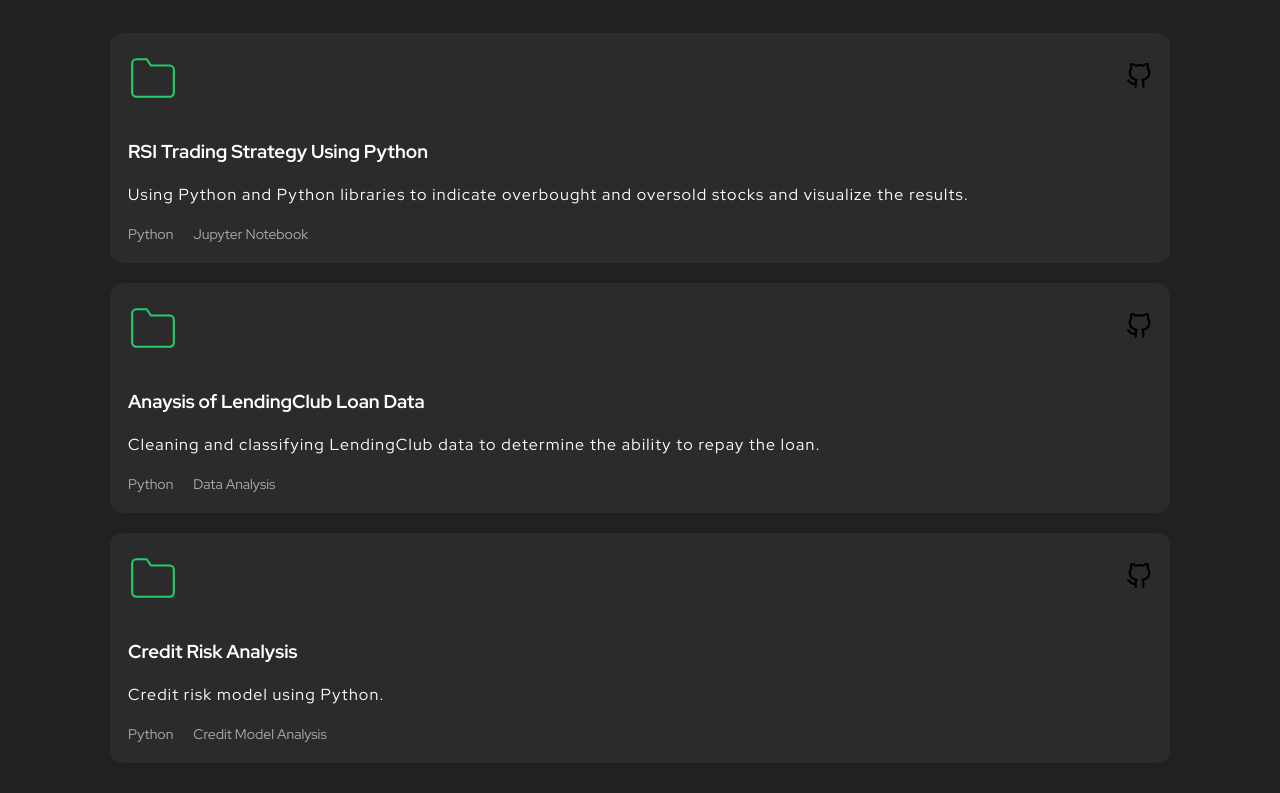
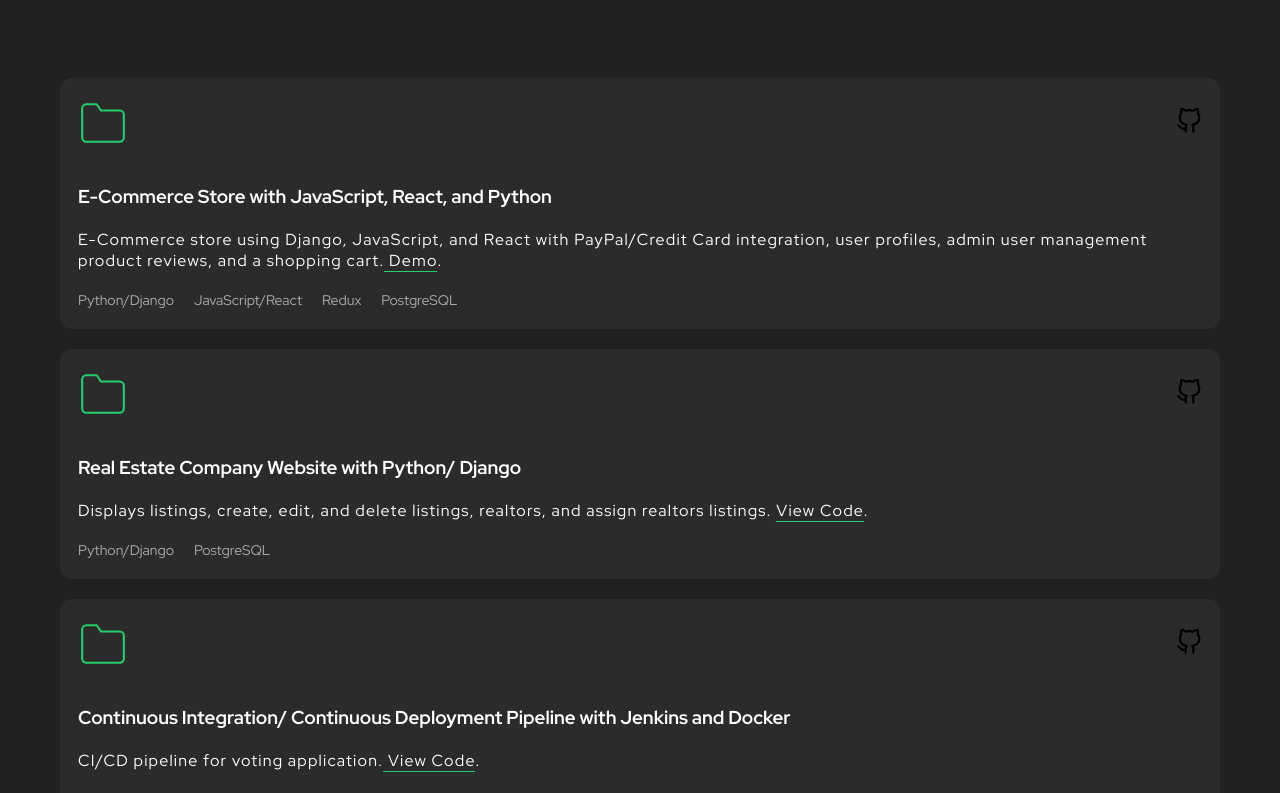
Before and after one commit to SarahSchoonmaker/sarah-react-portfolio, a React (Create React App) app: page / in a window 1280 px wide. Shown: the part 1060-1853 px from the top of the page. Built offline with nearby package versions, Linux system fonts and the light colour scheme.

Commit message:
edited projects

```diff
--- a/src/components/Header/styles.ts
+++ b/src/components/Header/styles.ts
@@ -5,7 +5,7 @@ export const Container = styled.header`
   display: flex;
   justify-content: space-between;
   align-items: center;
-  padding: 1.8rem 10rem;
+  padding: 1.8rem 5rem;
 
   background-color: #21212150;
 
--- a/src/components/Hero/Hero.tsx
+++ b/src/components/Hero/Hero.tsx
@@ -19,7 +19,7 @@ export function Hero(){
           <p className="small-resume">Software Developer with experience building and maintaining large scale
           e-commerce websites processing millions of requests, integrating subscription payments, and Google Analytics. I also
           lead marketing teams in analyzing marketing data and developing strategies. Technologies frequently used include:
-          Python, Django, JavaScript, React, TypeScript, Wordpress, PHP, HTML/CSS, PostgreSQL, AWS, Unit Testing with Pytest or Cypress,
+          Python, Django, JavaScript, React, TypeScript, Wordpress, PHP, HTML/CSS/Sass, PostgreSQL, AWS, Unit Testing with Pytest or Cypress,
           Docker, Jenkins, and more to build highly functional, scalable, and beautiful web applications. </p>
         </ScrollAnimation>
 
--- a/src/components/Main/styles.ts
+++ b/src/components/Main/styles.ts
@@ -4,7 +4,7 @@ import styled from "styled-components";
 export const Container = styled.main`
   position: relative;
   z-index: 0;
-  padding: 0 10rem;
+  padding: 0 5rem;
   overflow-x: hidden;
   #tsparticles{
     position: absolute;
--- a/src/components/Portfolio/Portfolio.tsx
+++ b/src/components/Portfolio/Portfolio.tsx
@@ -7,91 +7,7 @@ import ScrollAnimation from "react-animate-on-scroll";
 export function Portfolio(){
   return(
     <Container id="portfolio">
-      <h2>Data Analyst Projects</h2>
-      <div className="projects">
 
-      <ScrollAnimation animateIn="flipInX">
-        <div className="project">
-          <header>
-          <svg width="50" xmlns="http://www.w3.org/2000/svg" role="img" viewBox="0 0 24 24" fill="none" stroke="#23ce6b " stroke-width="1" stroke-linecap="round" stroke-linejoin="round" ><title>Folder</title><path d="M22 19a2 2 0 0 1-2 2H4a2 2 0 0 1-2-2V5a2 2 0 0 1 2-2h5l2 3h9a2 2 0 0 1 2 2z"></path></svg>
-          <div className="project-links">
-            <a href="https://github.com/SarahSchoonmaker/rsi-trading.git" target="_blank" rel="noreferrer">
-              <img src={githubIcon} alt="GitHub" />
-            </a>
-          </div>
-          </header>
-          <div className="body">
-            <h3>RSI Trading Strategy Using Python</h3>
-            <p>Using Python and Python libraries to indicate overbought and oversold stocks
-              and visualize the results.
-
-            </p>
-          </div>
-          <footer>
-            <ul className="tech-list">
-              <li>Python</li>
-              <li>Jupyter Notebook</li>
-
-            </ul>
-          </footer>
-        </div>
-      </ScrollAnimation>
-
-        <ScrollAnimation animateIn="flipInX">
-          <div className="project">
-            <header>
-            <svg width="50" xmlns="http://www.w3.org/2000/svg" role="img" viewBox="0 0 24 24" fill="none" stroke="#23ce6b " stroke-width="1" stroke-linecap="round" stroke-linejoin="round" ><title>Folder</title><path d="M22 19a2 2 0 0 1-2 2H4a2 2 0 0 1-2-2V5a2 2 0 0 1 2-2h5l2 3h9a2 2 0 0 1 2 2z"></path></svg>
-            <div className="project-links">
-              <a href="https://github.com/SarahSchoonmaker/lendingclub-data.git" target="_blank" rel="noreferrer">
-                <img src={githubIcon} alt="GitHub" />
-              </a>
-
-            </div>
-            </header>
-            <div className="body">
-              <h3>Anaysis of LendingClub Loan Data</h3>
-              <p>Cleaning and classifying LendingClub data to determine the
-                ability to repay the loan.
-
-              </p>
-            </div>
-            <footer>
-              <ul className="tech-list">
-                <li>Python</li>
-                <li>Data Analysis</li>
-
-              </ul>
-            </footer>
-          </div>
-        </ScrollAnimation>
-
-        <ScrollAnimation animateIn="flipInX">
-          <div className="project">
-            <header>
-            <svg width="50" xmlns="http://www.w3.org/2000/svg" role="img" viewBox="0 0 24 24" fill="none" stroke="#23ce6b " stroke-width="1" stroke-linecap="round" stroke-linejoin="round" ><title>Folder</title><path d="M22 19a2 2 0 0 1-2 2H4a2 2 0 0 1-2-2V5a2 2 0 0 1 2-2h5l2 3h9a2 2 0 0 1 2 2z"></path></svg>
-            <div className="project-links">
-              <a href="https://github.com/SarahSchoonmaker/credit-risk-python.git" target="_blank" rel="noreferrer">
-                <img src={githubIcon} alt="GitHub" />
-              </a>
-
-            </div>
-            </header>
-            <div className="body">
-              <h3>Credit Risk Analysis</h3>
-              <p>Credit risk model using Python.
-
-              </p>
-            </div>
-            <footer>
-              <ul className="tech-list">
-                <li>Python</li>
-                <li>Credit Model Analysis</li>
-
-              </ul>
-            </footer>
-          </div>
-        </ScrollAnimation>
-        </div>
 
       <h2 className ="project2">Software Development Projects</h2>
 
```
